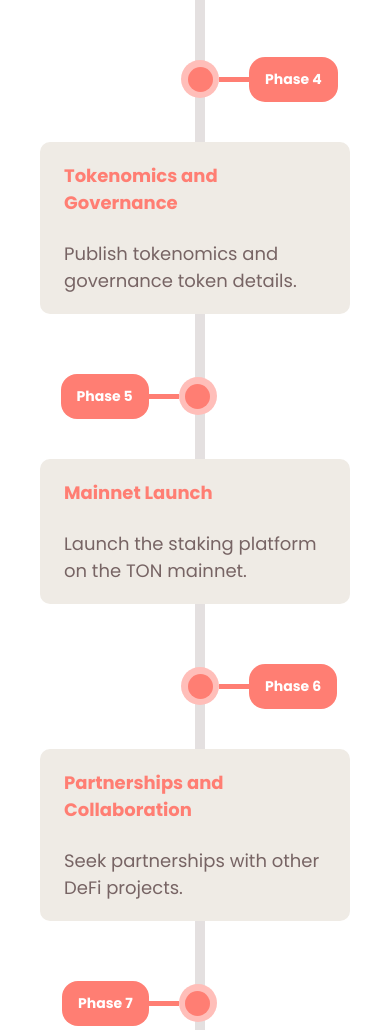
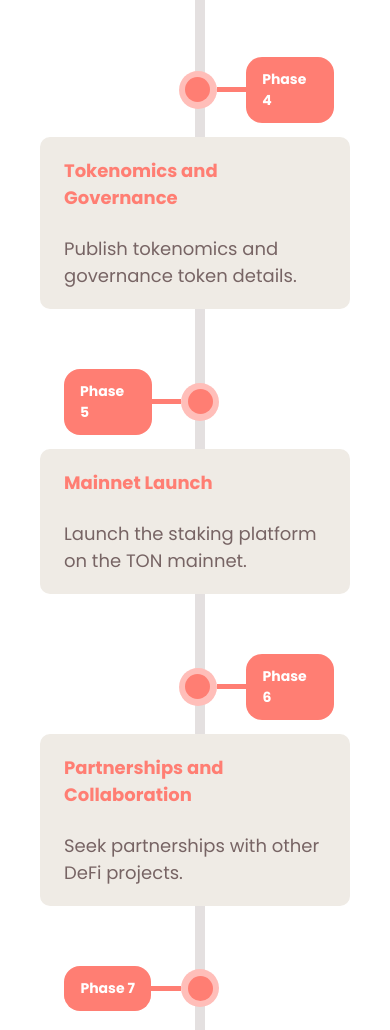
Before and after one commit to roshan-gh/hipo, a website: page index.html in a window 390 px wide. Shown: the part 4330-5360 px from the top of the page. Drawn offline with Linux system fonts and the light colour scheme; a web font is replaced by a local one.

Commit message:
section roadmap mobile

```diff
--- a/index.html
+++ b/index.html
@@ -657,8 +657,10 @@
                   </div>
                 </div>
                 <div class="block lg:hidden w-[43%]"></div>
-                <div class="w-[52%]">
-                  <div class="flex items-center">
+                <div class="w-[52%] mb-10 lg:mb-0">
+                  <div
+                    class="flex items-center absolute lg:relative left-1/2 lg:left-0 -translate-x-4 lg:translate-x-0"
+                  >
                     <div
                       class="bg-secondaryOrange w-[38px] h-[38px] rounded-full flex justify-center items-center"
                     >
@@ -696,8 +698,10 @@
               </div>
               <!-- Phase 5 -->
               <div class="flex items-start mt-5 justify-center w-full">
-                <div class="flex justify-end w-[52%]">
-                  <div class="flex items-center">
+                <div class="flex justify-end w-[52%] mb-10 lg:mb-0">
+                  <div
+                    class="flex items-center absolute lg:relative right-1/2 lg:right-0 translate-x-6 lg:translate-x-0"
+                  >
                     <div
                       class="rounded-2xl bg-primaryOrange flex justify-center items-center px-4 py-3"
                     >
@@ -764,8 +768,10 @@
                   </div>
                 </div>
                 <div class="block lg:hidden w-[43%]"></div>
-                <div class="w-[52%]">
-                  <div class="flex items-center">
+                <div class="w-[52%] mb-10 lg:mb-0">
+                  <div
+                    class="flex items-center absolute lg:relative left-1/2 lg:left-0 -translate-x-4 lg:translate-x-0"
+                  >
                     <div
                       class="bg-secondaryOrange w-[38px] h-[38px] rounded-full flex justify-center items-center"
                     >
@@ -803,8 +809,10 @@
               </div>
               <!-- Phase 7 -->
               <div class="flex items-start mt-5 justify-center w-full">
-                <div class="flex justify-end w-[52%]">
-                  <div class="flex items-center">
+                <div class="flex justify-end w-[52%] mb-10 lg:mb-0">
+                  <div
+                    class="flex items-center absolute lg:relative right-1/2 lg:right-0 translate-x-6 lg:translate-x-0"
+                  >
                     <div
                       class="rounded-2xl bg-primaryOrange flex justify-center items-center px-4 py-3"
                     >
@@ -873,8 +881,10 @@
                   </div>
                 </div>
                 <div class="block lg:hidden w-[43%]"></div>
-                <div class="w-[52%]">
-                  <div class="flex items-center">
+                <div class="w-[52%] mb-10 lg:mb-0">
+                  <div
+                    class="flex items-center absolute lg:relative left-1/2 lg:left-0 -translate-x-4 lg:translate-x-0"
+                  >
                     <div
                       class="bg-secondaryOrange w-[38px] h-[38px] rounded-full flex justify-center items-center"
                     >
```
